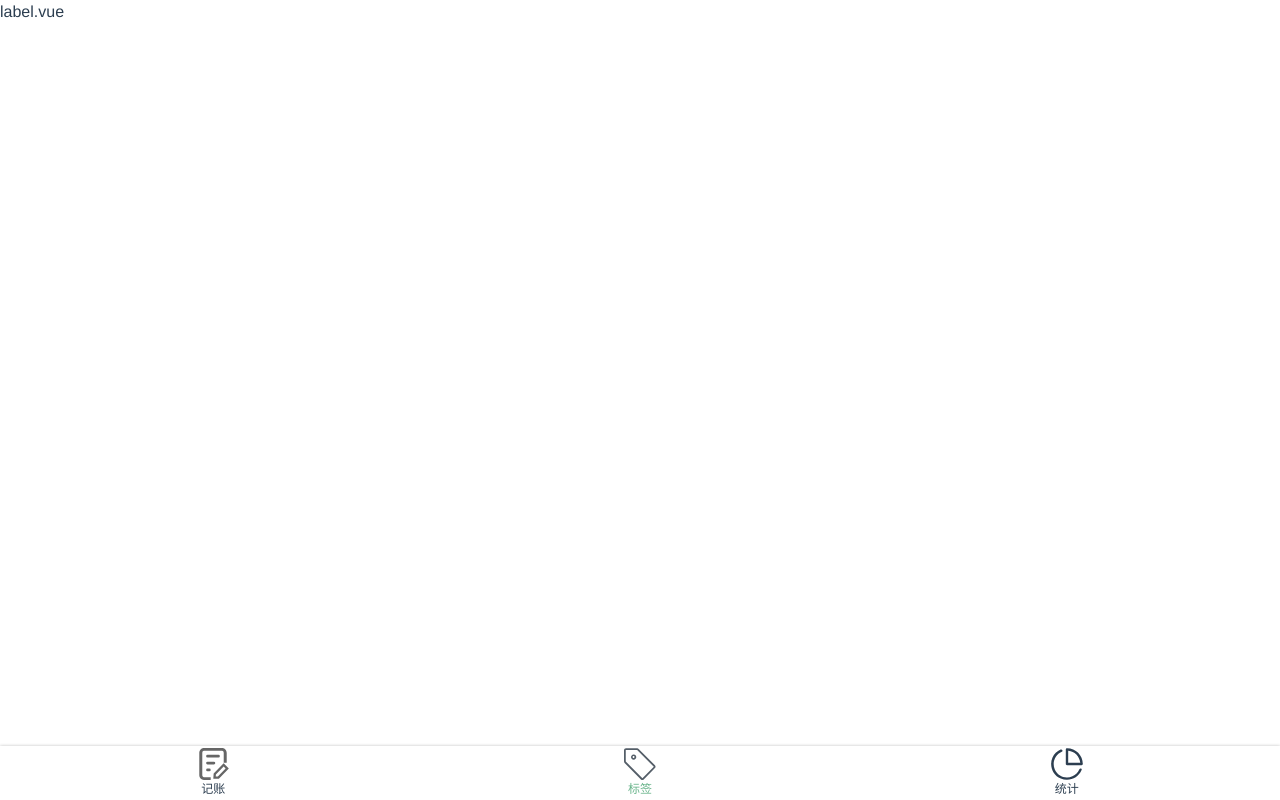
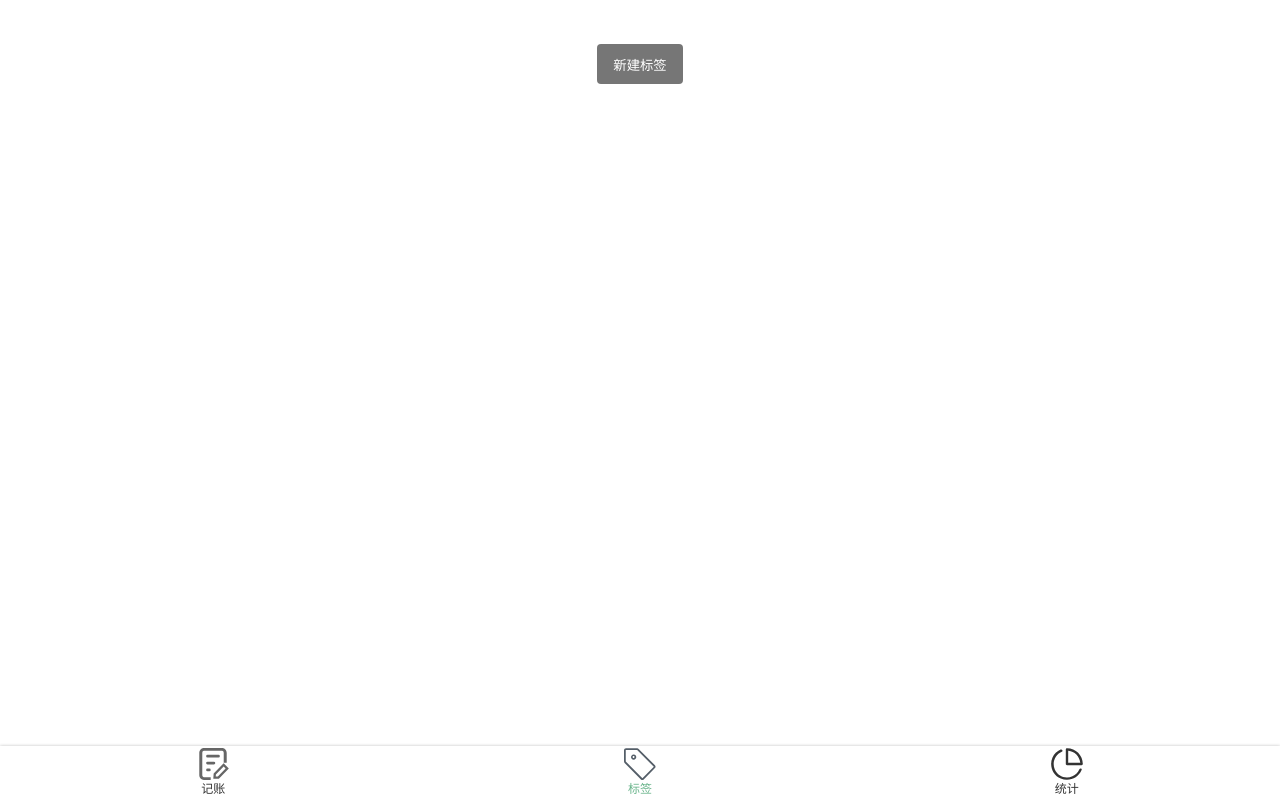
Before and after one commit to wszzj/keep-account-website, a Vue app: page /#/label in a window 1280 px wide. Built offline with nearby package versions, Linux system fonts and the light colour scheme.

Commit message:
label页面更新

```diff
--- a/src/App.vue
+++ b/src/App.vue
@@ -11,6 +11,6 @@
   -webkit-font-smoothing: antialiased;
   -moz-osx-font-smoothing: grayscale;
   line-height: 1.5;
-  color: #2c3e50;
+  color: #333;
 }
 </style>
--- a/src/model.ts
+++ b/src/models/recordListModel.ts
@@ -1,6 +1,6 @@
 const localStorageName = 'recordList'
 
-const model = {
+const recordListModel = {
     fetch() {
      return  JSON.parse( window.localStorage.getItem(localStorageName) || "[]") as RecordItem[]
     },
@@ -12,4 +12,4 @@ const model = {
     }
 }
 
-export default model
+export default recordListModel
--- /dev/null
+++ b/src/models/tagListModel.ts
@@ -0,0 +1,20 @@
+const localStorageName = 'tagList'
+
+const tagListModel = {
+    data:[] as string[],
+    fetch() {
+        this.data = JSON.parse(window.localStorage.getItem(localStorageName) || "[]") as string[]
+        return this.data
+    },
+    save() {
+       window.localStorage.setItem(localStorageName, JSON.stringify(this.data));
+    },
+    create(name:string) {
+        this.data.push(name)
+        this.save()
+        return name
+    }
+
+}
+
+export default tagListModel
--- a/src/views/Label.vue
+++ b/src/views/Label.vue
@@ -1,11 +1,73 @@
 <template>
   <layout>
-    <div>label.vue</div>
+    <ol class="tags">
+      <li v-for="(item, index) in tags" :key="index">
+        <span>{{ item }}</span>
+        <Icon name="right" />
+      </li>
+    </ol>
+    <div class="createTag-wrapper">
+      <button class="createTag" @click="createTag">新建标签</button>
+    </div>
   </layout>
 </template>
 
-<script>
-export default {};
+<script lang="ts">
+import Vue from "vue";
+import { Component } from "vue-property-decorator";
+import tagListModel from "@/models/tagListModel";
+tagListModel.fetch();
+@Component
+export default class Label extends Vue {
+  tags = tagListModel.data;
+  createTag() {
+    const name = window.prompt("请输入新的标签名");
+    if (name === "") {
+      window.alert("标签名不能为空");
+      return;
+    }
+    if (this.tags && name) {
+      if (this.tags.indexOf(name) >= 0) {
+        window.alert("标签名重复");
+        return "duplicate";
+      } else {
+        tagListModel.create(name);
+      }
+    }
+  }
+}
 </script>
 
-<style></style>
+<style lang="scss" scoped>
+.tags {
+  background: white;
+  font-size: 16px;
+  padding-left: 16px;
+  > li {
+    min-height: 44px;
+    display: flex;
+    align-items: center;
+    justify-content: space-between;
+    border-bottom: 1px solid #e6e6e6;
+  }
+  svg {
+    width: 18px;
+    height: 18px;
+    color: #666;
+    margin-right: 16px;
+  }
+}
+.createTag {
+  background: #767676;
+  color: white;
+  border-radius: 4px;
+  border: none;
+  height: 40px;
+  padding: 0 16px;
+  &-wrapper {
+    text-align: center;
+    padding: 16px;
+    margin-top: 28px;
+  }
+}
+</style>
--- a/src/views/Money.vue
+++ b/src/views/Money.vue
@@ -14,14 +14,15 @@ import Tags from "@/components/money/Tags.vue";
 import Notes from "@/components/money/Notes.vue";
 import Types from "@/components/money/Types.vue";
 import NumberPad from "@/components/money/NumberPad.vue";
-import model from "@/model";
-const recordList = model.fetch();
-
+import recordListModel from "@/models/recordListModel";
+import tagListModel from "@/models/tagListModel";
+const recordList = recordListModel.fetch();
+const tagList = tagListModel.fetch();
 @Component({
   components: { Tags, Notes, Types, NumberPad },
 })
 export default class Money extends Vue {
-  tags = ["衣", "食", "住", "行", "喝酒"];
+  tags = tagList;
   record: RecordItem = { tag: "", notes: "", type: "-", amount: 0 };
   recordList: RecordItem[] = recordList;
   onUpdateNotes(value: string) {
@@ -34,13 +35,13 @@ export default class Money extends Vue {
     this.record.tag = value;
   }
   saveRecord() {
-    const record2: RecordItem = model.clone(this.record);
+    const record2: RecordItem = recordListModel.clone(this.record);
     record2.createdAt = new Date();
     this.recordList.push(record2);
   }
   @Watch("recordList")
   onRecordListChanged() {
-    model.save(this.recordList);
+    recordListModel.save(this.recordList);
   }
 }
 </script>
@@ -51,3 +52,4 @@ export default class Money extends Vue {
   flex-direction: column-reverse;
 }
 </style>
+@/models/model @/models/recordListModel
```
Also changed, not shown: src/assets/icons/right.svg (added).
